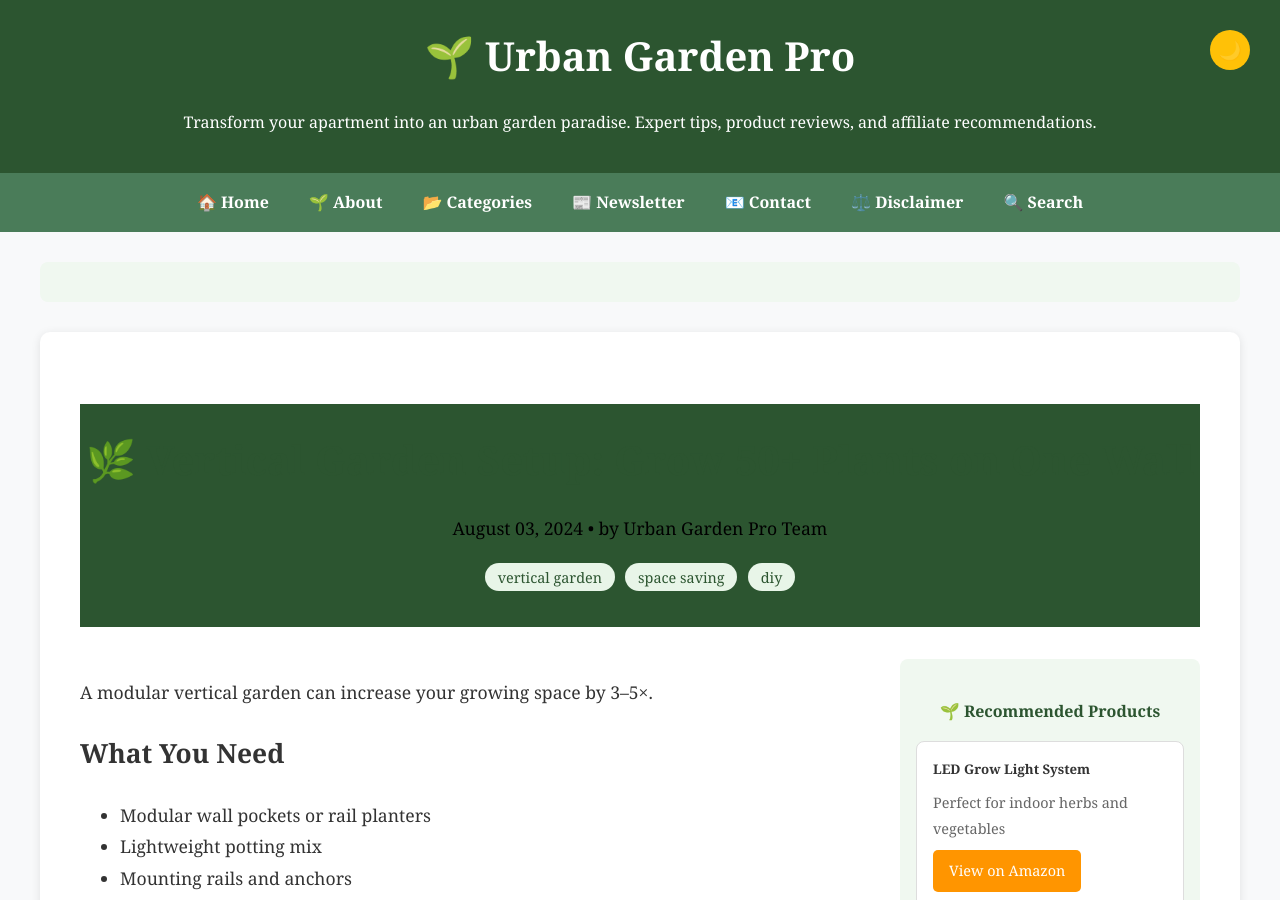
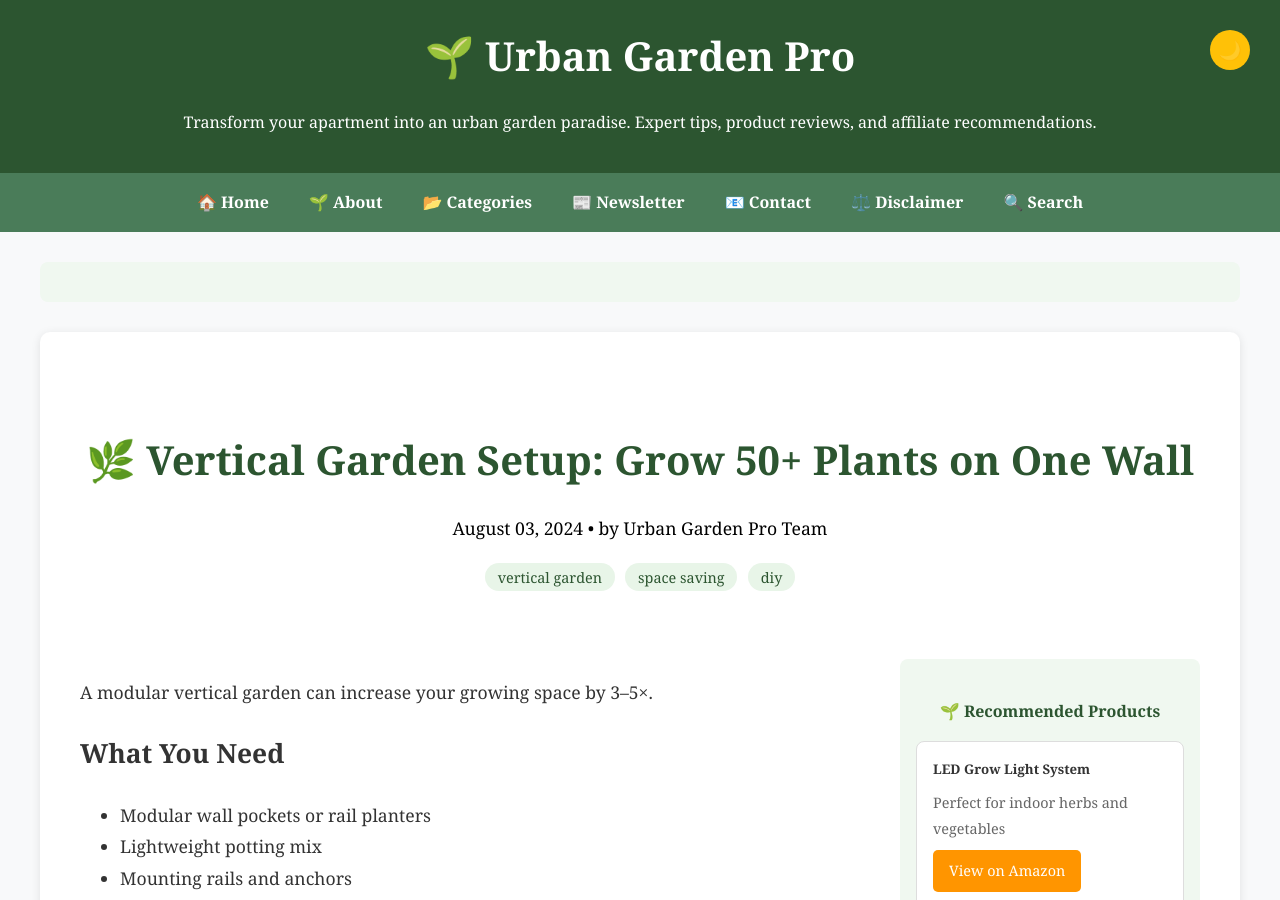
Before and after one commit to kokman168/urban-garden-blog, a Jekyll site: the page built from _posts/2024-08-03-vertical-garden-setup.md, in a window 1280 px wide and 900 px high. Built offline with Jekyll 4.4.1, drawn with Linux system fonts in a browser that asks for light colours.

Commit message:
Fix: Set post header background to none for visibility

```diff
--- a/_layouts/post.html
+++ b/_layouts/post.html
@@ -3,7 +3,7 @@ layout: default
 ---
 
 <article>
-    <header style="text-align: center; margin-bottom: 2rem; margin-top: 2rem;">
+    <header style="text-align: center; margin-bottom: 2rem; margin-top: 2rem; background: none;">
         <h1 style="color: #2c5530; font-size: 2.5rem; margin-bottom: 0.5rem;">{{ page.title }}</h1>
         <p style="color: #000; font-size: 1.1rem;">
             <time datetime="{{ page.date | date_to_xmlschema }}">{{ page.date | date: "%B %d, %Y" }}</time>
```
